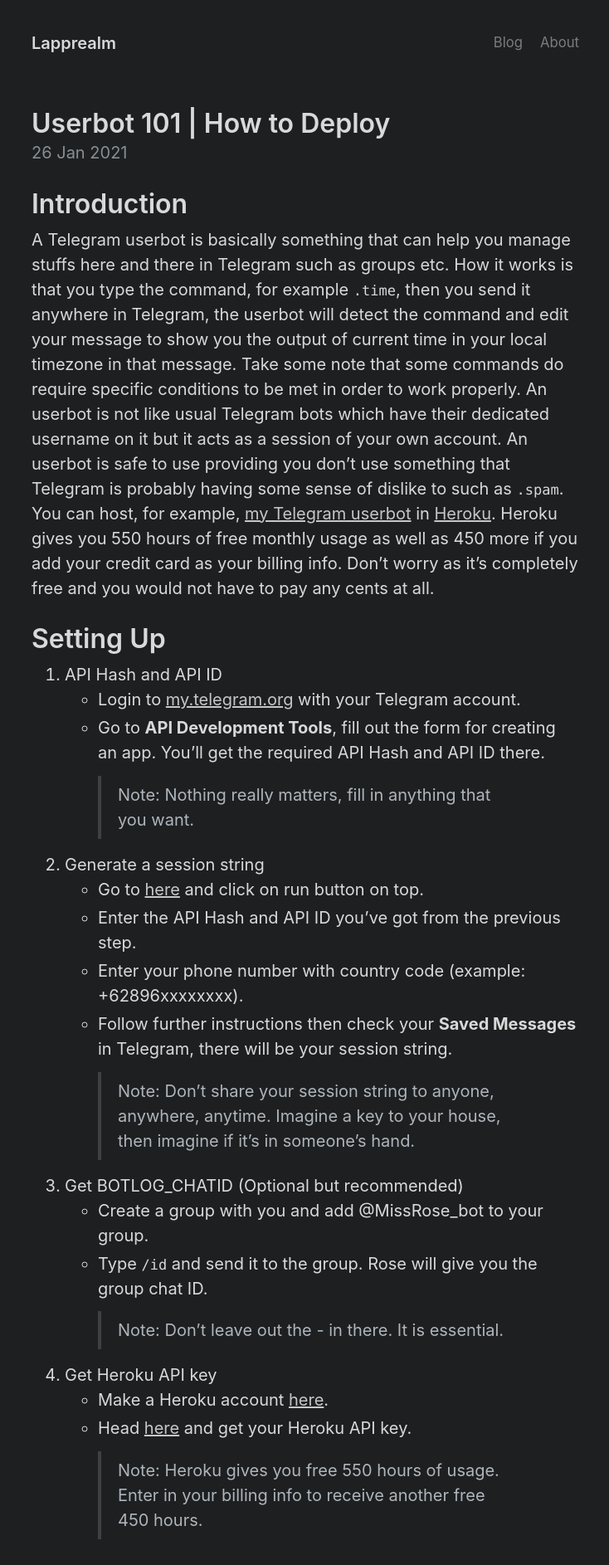
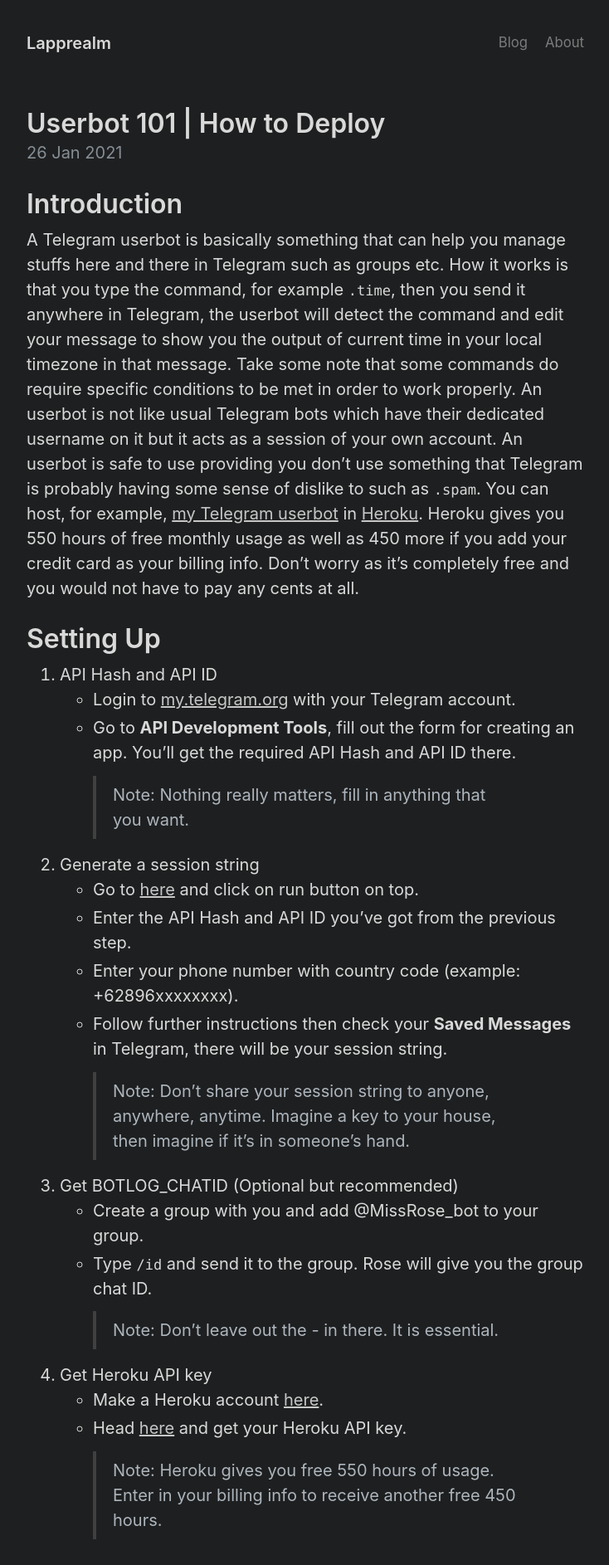
Before and after one commit to Juiux/next-port-landing, a Jekyll site: the page built from index.html, in a window 1280 px wide. Shown: the top 1886 px of the page at 83% size, without its empty margins (272-1006 px from the left). Built offline with Jekyll 4.4.1, drawn with Linux system fonts in a browser that asks for light colours; the list of posts is cut into pages by our own code.

Commit message:
layout: revert changes

```diff
--- a/_sass/_layout.scss
+++ b/_sass/_layout.scss
@@ -4,8 +4,8 @@
 
 .container {
   max-width: 45rem;
-  padding-left: 30px;
-  padding-right: 30px;
+  padding-left: var(--spacer-2);
+  padding-right: var(--spacer-2);
   margin-left:  auto;
   margin-right: auto;
 }
```
